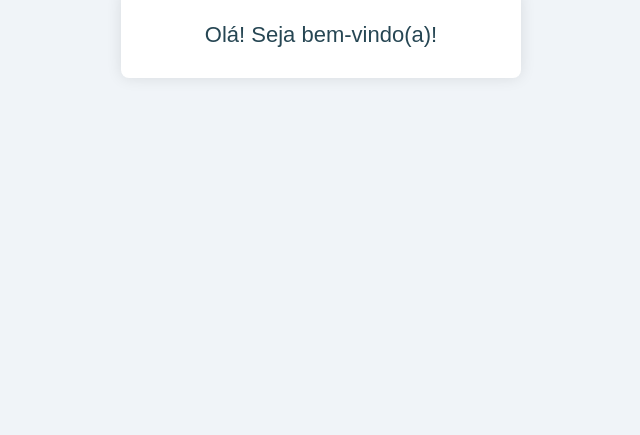
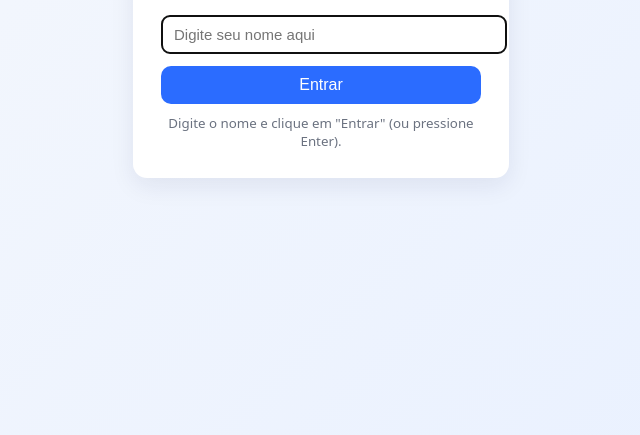
Before and after one commit to isabelle579/Algoritmo151, a plain HTML site: page boasvindas.html in a window 1280 px wide. Shown: the part 365-800 px from the top of the page, without its empty margins (319-959 px from the left). Drawn offline with Linux system fonts and the light colour scheme.

Commit message:
Update boasvindas.html

```diff
--- a/boasvindas.html
+++ b/boasvindas.html
@@ -1,49 +1,65 @@
-<!DOCTYPE html>
+<!doctype html>
 <html lang="pt-BR">
 <head>
-    <meta charset="UTF-8" />
-    <meta name="viewport" content="width=device-width, initial-scale=1" />
-    <title>Bem-vindo(a)</title>
-    <style>
-        body {
-            font-family: Arial, sans-serif;
-            background: #f0f4f8;
-            display: flex;
-            height: 100vh;
-            justify-content: center;
-            align-items: center;
-            margin: 0;
-        }
-        .container {
-            background: white;
-            padding: 30px 40px;
-            border-radius: 8px;
-            box-shadow: 0 0 15px rgba(0,0,0,0.1);
-            text-align: center;
-            width: 320px;
-            font-size: 22px;
-            color: #264653;
-        }
-    </style>
+  <meta charset="utf-8" />
+  <meta name="viewport" content="width=device-width,initial-scale=1" />
+  <title>Boas-vindas</title>
+  <style>
+    html,body{height:100%;margin:0;font-family:system-ui,-apple-system,Segoe UI,Roboto,"Helvetica Neue",Arial;}
+    .wrap{min-height:100%;display:flex;align-items:center;justify-content:center;background:linear-gradient(135deg,#f7f9fc,#e8f0ff);}
+    .card{background:#fff;padding:28px;border-radius:14px;box-shadow:0 8px 24px rgba(20,30,80,0.08);width:320px;text-align:center;}
+    input[type="text"]{width:100%;padding:10px 12px;margin-top:10px;border:1px solid #dfe7ff;border-radius:8px;font-size:15px;}
+    button{margin-top:12px;width:100%;padding:10px;border:0;border-radius:10px;font-size:16px;cursor:pointer}
+    .btn-enter{background:#2b6cff;color:#fff}
+    .welcome{font-size:18px;margin-top:8px;color:#153a7a}
+    small{display:block;margin-top:10px;color:#6b7280}
+  </style>
 </head>
 <body>
-    <div class="container" id="mensagem"></div>
+  <div class="wrap">
+    <div class="card" role="main" aria-labelledby="title">
+      <h1 id="title">Diga seu nome</h1>
 
-    <script>
-        // Função para pegar o parâmetro da URL
-        function getParametroURL(nome) {
-            const urlParams = new URLSearchParams(window.location.search);
-            return urlParams.get(nome);
-        }
+      <form id="nameForm" onsubmit="return false;" aria-label="Formulário de boas-vindas">
+        <label for="nameInput" style="display:none">Nome</label>
+        <input id="nameInput" type="text" placeholder="Digite seu nome aqui" autocomplete="name" />
+        <button id="enterBtn" class="btn-enter" type="button">Entrar</button>
+      </form>
 
-        const nome = getParametroURL('nome');
+      <div id="greeting" class="welcome" style="display:none" aria-live="polite"></div>
+      <small id="hint">Digite o nome e clique em "Entrar" (ou pressione Enter).</small>
+    </div>
+  </div>
 
-        const mensagemDiv = document.getElementById('mensagem');
-        if (nome) {
-            mensagemDiv.textContent = `Olá ${nome}, é um prazer te conhecer!`;
-        } else {
-            mensagemDiv.textContent = 'Olá! Seja bem-vindo(a)!';
-        }
-    </script>
+  <script>
+    const input = document.getElementById('nameInput');
+    const btn = document.getElementById('enterBtn');
+    const greeting = document.getElementById('greeting');
+    const form = document.getElementById('nameForm');
+
+    function welcome() {
+      const raw = input.value.trim();
+      if (!raw) {
+        // pequeno efeito se o campo estiver vazio
+        input.animate([{ boxShadow: '0 0 0 0 transparent' }, { boxShadow: '0 0 0 6px rgba(255,90,90,0.12)' }], { duration: 300 });
+        input.focus();
+        return;
+      }
+      // Usar forma neutra de saudação com tratamento de nomes compostos
+      const name = raw.split(/\s+/).map(s => s[0].toUpperCase() + s.slice(1)).join(' ');
+      greeting.textContent = `Bem-vindo(a), ${name}! 👋`;
+      greeting.style.display = 'block';
+      form.style.display = 'none';
+      document.title = `Bem-vindo(a), ${name}!`;
+    }
+
+    btn.addEventListener('click', welcome);
+    input.addEventListener('keydown', (e) => {
+      if (e.key === 'Enter') welcome();
+    });
+
+    // foco inicial
+    input.focus();
+  </script>
 </body>
 </html>
```
